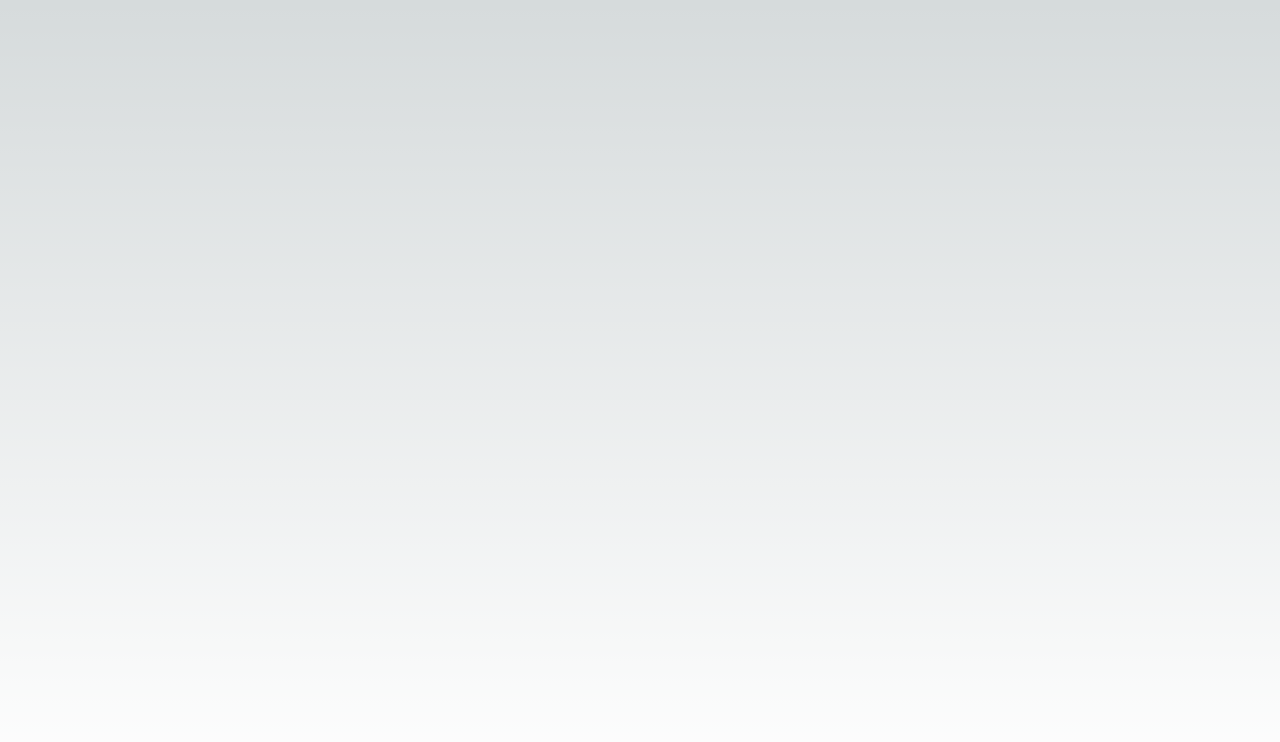
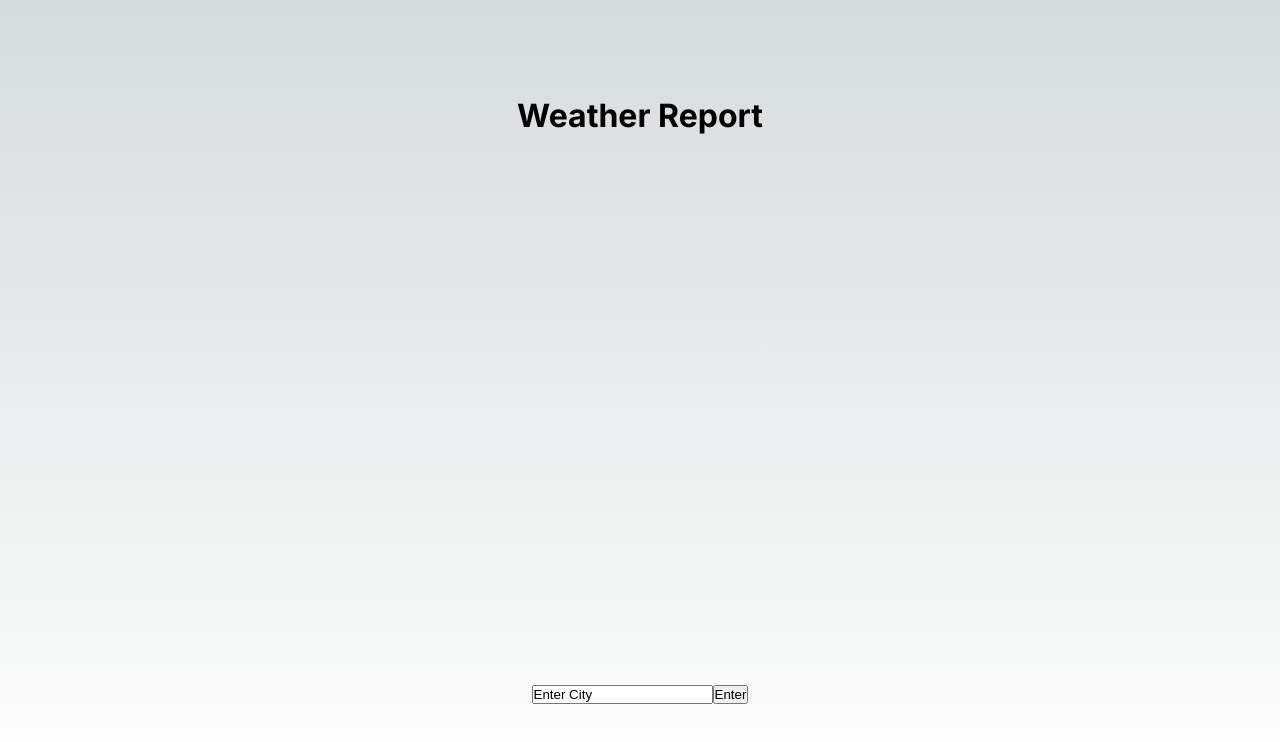
Before and after one commit to JoshuaH-sudo/turfcoach_frontend_assighment, a Next.js app: page / in a window 1280 px wide. Shown: the top 742 px of the page. Built offline with nearby package versions, Linux system fonts and the light colour scheme.

Commit message:
implement weather data fetching

```diff
--- a/app/layout.tsx
+++ b/app/layout.tsx
@@ -5,8 +5,8 @@ import "./globals.css";
 const inter = Inter({ subsets: ["latin"] });
 
 export const metadata: Metadata = {
-  title: "Create Next App",
-  description: "Generated by create next app",
+  title: "Turfcoach Frontend Assignment",
+  description: "By Joshua Hoban",
 };
 
 export default function RootLayout({
--- a/app/page.tsx
+++ b/app/page.tsx
@@ -1,9 +1,33 @@
-import Image from "next/image";
+"use client";
+import { FormEvent } from "react";
 import styles from "./page.module.css";
 
+// Would not realistically hardcoded the api key but the task is for frontend demonstration purposes.
+// Api key will be deactivated after review.
+const apiKey = "99415a21e30bf87c261fcec6637619c6"
+
 export default function Home() {
+  async function getCityWeatherInfo(event: FormEvent<HTMLFormElement>) {
+    event.preventDefault();
+
+    const formData = new FormData(event.currentTarget);
+    console.log(formData);
+    const city = formData.get("city")
+    const response = await fetch(`https://api.openweathermap.org/data/2.5/weather?q=${city}&appid=${apiKey}`);
+
+    console.log(response)
+    // Handle response if necessary
+    // const data = await response.json();
+    // console.log(data);
+  }
+
   return (
     <main className={styles.main}>
+      <h1>Weather Report</h1>
+      <form onSubmit={getCityWeatherInfo} style={{ flex: "true", flexDirection: "row" }}>
+        <input id="cityInput" name="city" defaultValue="Enter City" />
+        <button type="submit">Enter</button>
+      </form>
     </main>
   );
 }
```
